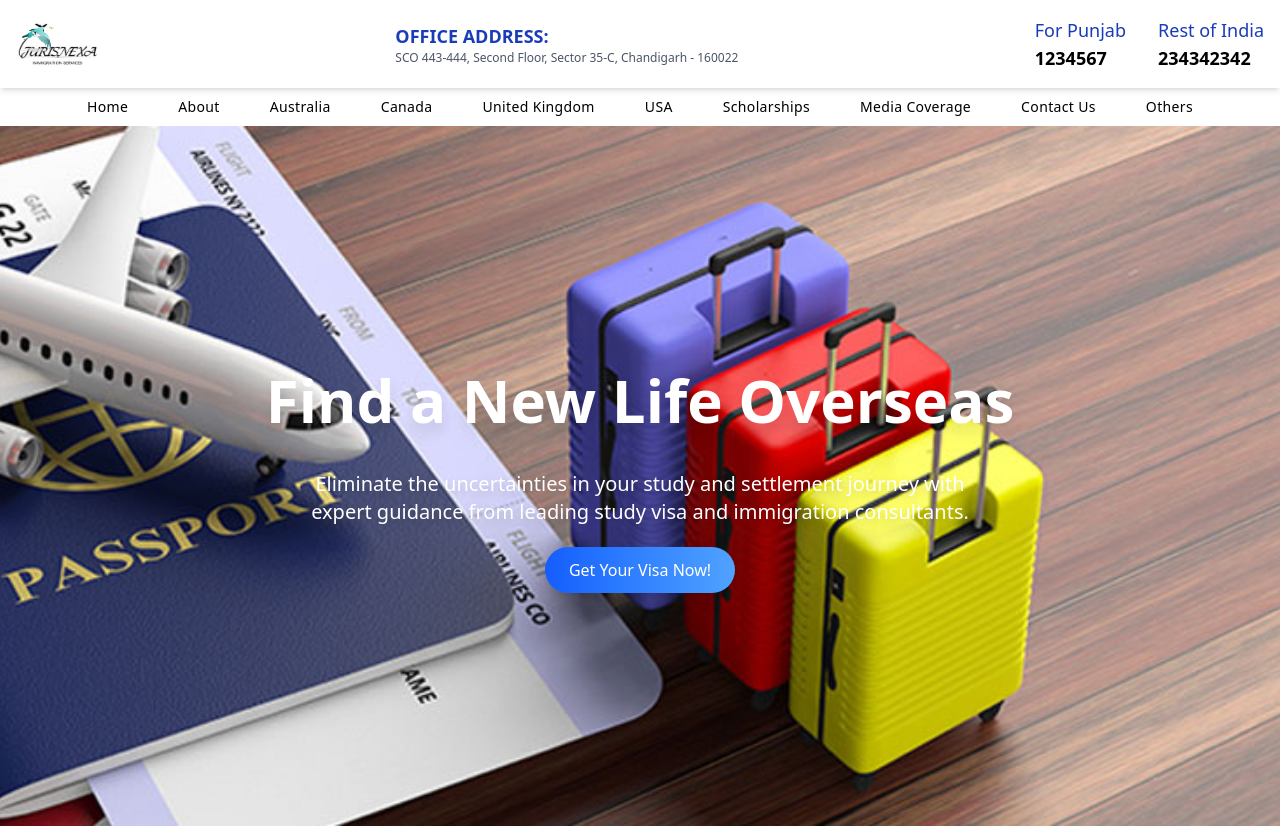
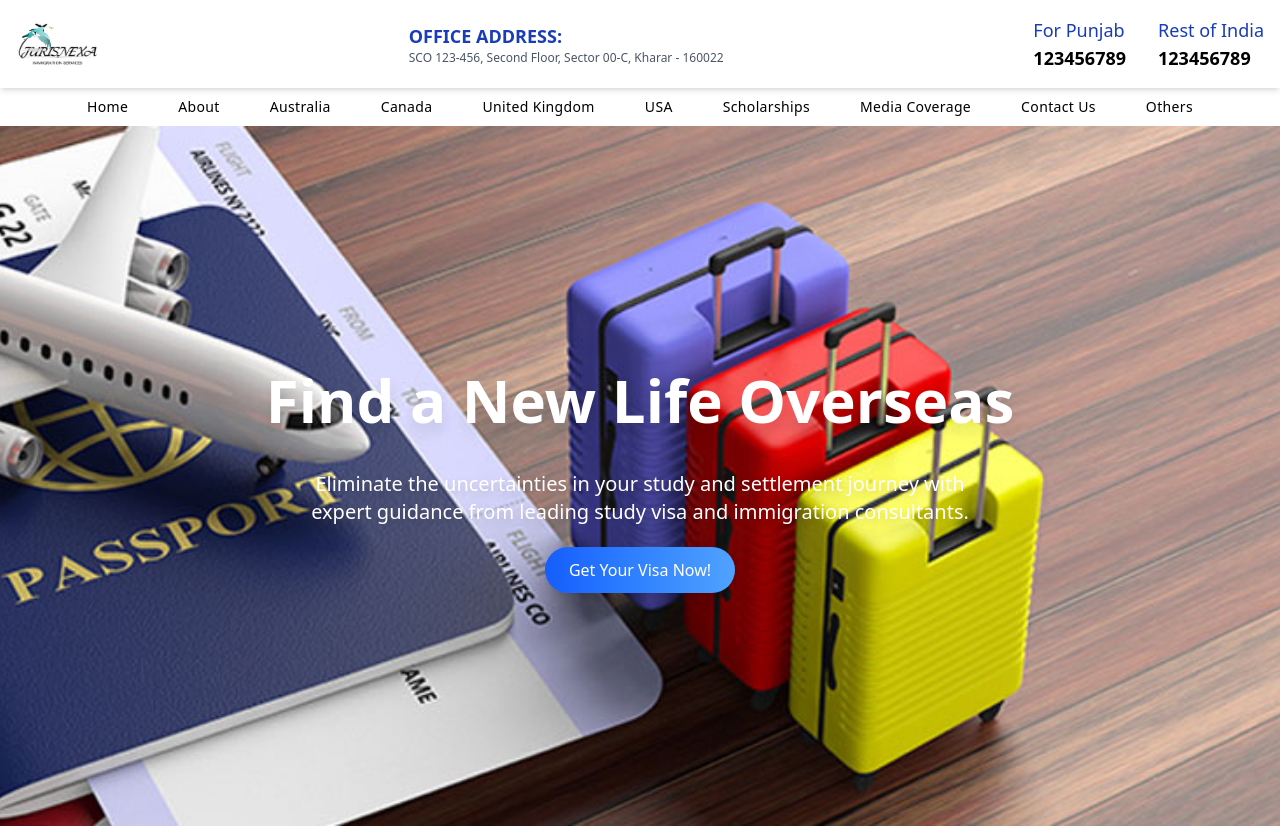
Before and after one commit to Shubham-juris/jurisnexaimmigrationservices, a React (Vite) app: page / in a window 1280 px wide. Shown: the top 828 px of the page. Built offline with nearby package versions, Linux system fonts and the light colour scheme.

Commit message:
Update Navbar.jsx

```diff
--- a/src/components/Common/Navbar.jsx
+++ b/src/components/Common/Navbar.jsx
@@ -23,7 +23,7 @@ const Navbar = () => {
           <div className="hidden md:block">
             <div>
               <p className="text-lg font-bold text-blue-800">OFFICE ADDRESS:</p>
-              <p className="text-xs text-gray-600">SCO 443-444, Second Floor, Sector 35-C, Chandigarh - 160022</p>
+              <p className="text-xs text-gray-600">SCO 123-456, Second Floor, Sector 00-C, Kharar - 160022</p>
             </div>
           </div>
 
@@ -31,11 +31,11 @@ const Navbar = () => {
           <div className="hidden md:flex space-x-8">
             <div>
               <p className="text-lg  text-blue-800">For Punjab</p>
-              <p className="text-lg font-bold text-ess-blue-900">1234567</p>
+              <p className="text-lg font-bold text-ess-blue-900">123456789</p>
             </div>
             <div>
               <p className="text-lg  text-blue-800">Rest of India</p>
-              <p className="text-lg font-bold text-ess-blue-900">234342342</p>
+              <p className="text-lg font-bold text-ess-blue-900">123456789</p>
             </div>
           </div>
 
```
